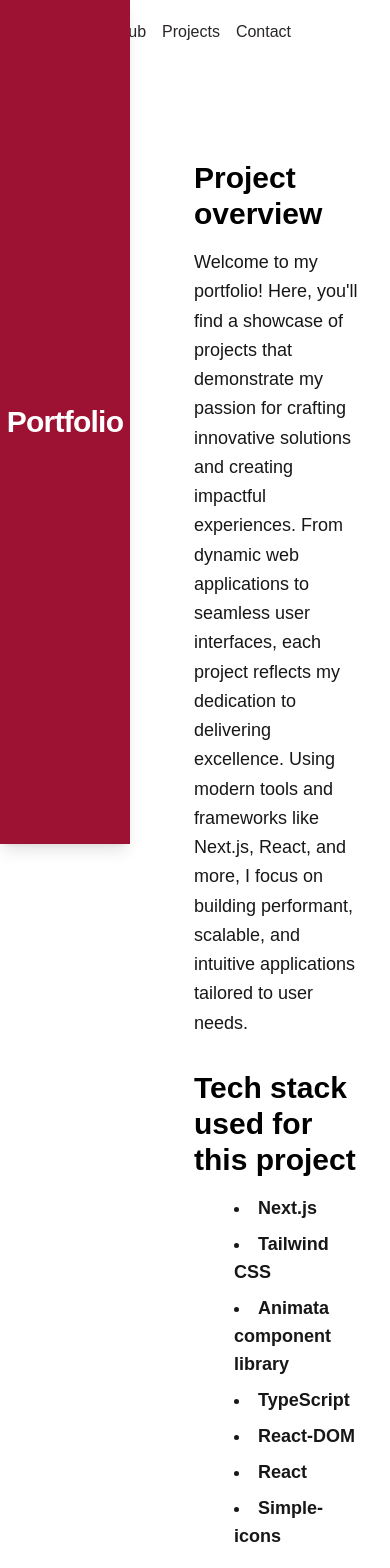
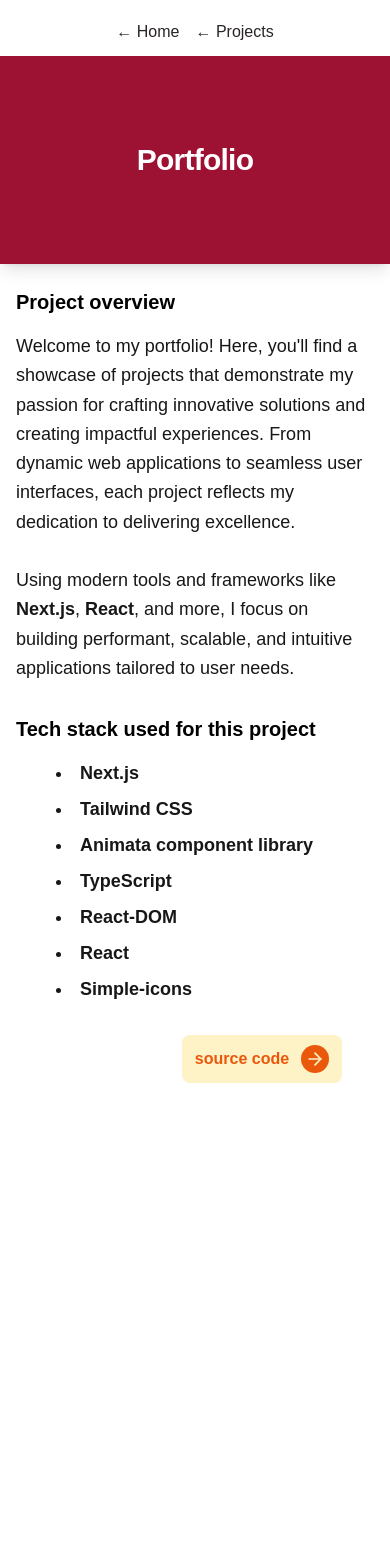
Before and after one commit to idahagerth/My-Website, a Next.js app: page /projects/homepage in a window 390 px wide. Shown: the top 1568 px of the page. After the commit the page ends 1107 px from the top, so only its background shows below. Built offline with nearby package versions, Linux system fonts and the light colour scheme.

Commit message:
finished up last details

```diff
--- a/src/app/projects/homepage/page.tsx
+++ b/src/app/projects/homepage/page.tsx
@@ -1,4 +1,6 @@
 "use client";
+
+import GetStartedButton from "@/components/animata/button/get-started-button";
 
 const Sidebar = ({
   backgroundColor = "bg-gray-100",
@@ -9,10 +11,25 @@ const Sidebar = ({
 }) => {
   return (
     <div
-      className={`${backgroundColor} w-1/3 min-h-screen fixed left-0 top-0 p-6 shadow-lg flex items-center justify-center`}
+      className={`${backgroundColor}
+      md:w-1/3
+      md:h-screen
+      md:p-6
+      md:justify-center
+      md:fixed
+      w-screen
+      h-52
+      relative
+      left-0
+      top-0
+      p-6
+      shadow-lg
+      flex
+      items-center
+      justify-start`}
     >
       <div className="max-w-7xl mx-auto">
-        <div className="text-center">
+        <div className="md:text-center text-left">
           <h1 className="text-3xl font-bold tracking-tight text-white sm:text-5xl">
             {title}
           </h1>
@@ -29,10 +46,13 @@ const AboutSection = ({
 }) => {
   return (
     <div className="mb-8">
-      <h2 className="text-3xl font-semibold text-black mb-4">
+      <h2 className="text-xl md:text-3xl font-semibold text-black mb-4">
         Project overview
       </h2>
-      <p className="text-black-100  text-lg leading-relaxed">{description}</p>
+      <p
+        className="text-black-100 text-lg leading-relaxed"
+        dangerouslySetInnerHTML={{ __html: description }}
+      />
     </div>
   );
 };
@@ -40,12 +60,14 @@ const AboutSection = ({
 const SkillsSection = ({ skills }: { skills: string[] }) => {
   return (
     <div className="mb-8">
-      <h2 className="text-3xl font-semibold text-black mb-4">
+      <h2 className="text-xl md:text-3xl font-semibold text-black mb-4">
         Tech stack used for this project
       </h2>
       <ul className="text-lg list-disc list-inside text-black-100 space-y-2 pl-10 font-bold">
         {skills.map((skill, index) => (
-          <li key={index}>{skill}</li>
+          <li key={index}>
+            <span className="font-bold">{skill}</span>
+          </li>
         ))}
       </ul>
     </div>
@@ -54,16 +76,16 @@ const SkillsSection = ({ skills }: { skills: string[] }) => {
 
 export default function Homepage() {
   return (
-    <div className="bg-white min-h-screen mt-14">
-      <div className="ml-[33.333333%] p-6">
+    <div className="bg-white">
+      <div className="w-full pt-14 md:p-0">
         <Sidebar backgroundColor="bg-[#9d1132]" title="Portfolio" />
-        <div className="mt-20 pl-10">
+        <div className="md:mt-16 px-4 md:px-10 md:ml-[33.333333%] p-6">
           <AboutSection
-            description="Welcome to my portfolio! Here, you'll find a showcase of projects that demonstrate my passion for crafting
+            description={`Welcome to my portfolio! Here, you'll find a showcase of projects that demonstrate my passion for crafting
             innovative solutions and creating impactful experiences.
             From dynamic web applications to seamless user interfaces, each project reflects my dedication to delivering excellence.
-            Using modern tools and frameworks like Next.js, React, and more,
-            I focus on building performant, scalable, and intuitive applications tailored to user needs."
+            <span class="md:hidden"><br/><br/></span>Using modern tools and frameworks like <strong>Next.js</strong>, <strong>React</strong>, and more,
+            I focus on building performant, scalable, and intuitive applications tailored to user needs.`}
           />
           <SkillsSection
             skills={[
@@ -76,6 +98,12 @@ export default function Homepage() {
               "Simple-icons",
             ]}
           />
+          <div className="md:absolute md:right-10 md:bottom-8 bottom-8 right-0 flex justify-end">
+            <GetStartedButton
+              text="source code"
+              link="https://github.com/idahagerth/My-Website"
+            />
+          </div>
         </div>
       </div>
     </div>
--- a/src/app/projects/page.tsx
+++ b/src/app/projects/page.tsx
@@ -1,53 +1,69 @@
 "use client";
 
 import Image from "next/image";
+import Link from "next/link";
 
 export default function Projects() {
-  const projects = [
+  const projects: {
+    id: number;
+    title: string;
+    image: string;
+    bgColor: string;
+    link: string;
+  }[] = [
     {
       id: 1,
       title: "Portfolio",
       image: "/portfolio.png",
       bgColor: "bg-[#9d1132]",
+      link: "/projects/homepage",
     },
     {
       id: 2,
-      title: "hej",
+      title: "Under development",
       image: "/empty.png",
       bgColor: "bg-[#f23f39]",
+      link: "/",
     },
     {
       id: 3,
-      title: "hej",
+      title: "Under development",
       image: "/empty.png",
       bgColor: "bg-[#d9d0ee]",
+      link: "/",
     },
     {
       id: 4,
-      title: "hej",
+      title: "Under development",
       image: "/empty.png",
       bgColor: "bg-[#bfd1e8]",
+      link: "/",
     },
     {
       id: 5,
-      title: "hej",
+      title: "Under development",
       image: "/empty.png",
       bgColor: "bg-[#fceba3]",
+      link: "/",
     },
     {
       id: 6,
-      title: "hej",
+      title: "Under development",
       image: "/empty.png",
       bgColor: "bg-[#4b6746]",
+      link: "/",
     },
   ];
 
   return (
     <div className="container mx-auto p-4 mt-14">
-      <div className="grid grid-cols-1 md:grid-cols-2 lg:grid-cols-3 gap-4">
+      <div
+        className="grid grid-cols-1 md:grid-cols-2 lg:grid-cols-3 gap-4"
+        key={1}
+      >
         {projects.map((project) => (
+          <Link href={project.link} key={project.id}>
             <div
-            key={project.id}
               className={`group relative aspect-[3/4]
               rounded-2xl overflow-hidden ${project.bgColor} p-4
               transition-all duration-300 opacity-100 hover:opacity-50 hover:scale-[1.03]`}
@@ -55,6 +71,11 @@ export default function Projects() {
               <div className="relative h-full w-full">
                 <div className="absolute inset-0 flex items-center justify-center">
                   <div className="relative rounded-[2.5rem] overflow-hidden w-[71%] sm:w-[71%] md:w-[71%]">
+                    {project.title === "Under development" ? (
+                      <p className="text-white text-center font-bold ">
+                        under development
+                      </p>
+                    ) : (
                       <Image
                         src={project.image}
                         alt={project.title}
@@ -62,18 +83,19 @@ export default function Projects() {
                         height={270}
                         className="w-full h-auto"
                       />
+                    )}
                   </div>
                 </div>
               </div>
               <div className="absolute bottom-4 right-4 opacity-0 group-hover:opacity-100 transition-opacity">
-              <a
-                href="#"
+                <p
                   className={`text-white text-4xl px-5 py-2 rounded-full transition-all hover:scale-110 active:scale-95`}
                 >
                   →
-              </a>
+                </p>
               </div>
             </div>
+          </Link>
         ))}
       </div>
     </div>
--- a/src/components/NavBar.tsx
+++ b/src/components/NavBar.tsx
@@ -42,6 +42,21 @@ export function Navbar() {
               >
                 ← Home
               </Link>
+            ) : pathname.startsWith("/projects/") ? (
+              <>
+                <Link
+                  href="/"
+                  className="text-stone-800 transition-all hover:scale-110 active:scale-95"
+                >
+                  ← Home
+                </Link>
+                <Link
+                  href="/projects"
+                  className="text-stone-800 transition-all hover:scale-110 active:scale-95"
+                >
+                  ← Projects
+                </Link>
+              </>
             ) : (
               <>
                 <Link
--- /dev/null
+++ b/src/components/animata/button/get-started-button.tsx
@@ -0,0 +1,58 @@
+import { ArrowRight } from "lucide-react";
+import Link from "next/link";
+
+import { cn } from "@/lib/utils";
+
+interface IGetStartedButtonProps {
+  text: string;
+  link: string;
+  className?: string;
+}
+
+export default function GetStartedButton({
+  text = "Get started",
+  link,
+  className,
+}: IGetStartedButtonProps) {
+  return (
+    <div className="min-h-12 w-48">
+      <Link href={link} target="_blank">
+        <button
+          className={cn(
+            "group flex h-12 w-40 items-center justify-center gap-3 rounded-lg bg-amber-100 p-2 font-bold transition-colors duration-100 ease-in-out hover:bg-orange-600",
+            className
+          )}
+        >
+          <span
+            className={cn(
+              "text-orange-600 transition-colors duration-100 ease-in-out group-hover:text-amber-100"
+            )}
+          >
+            {text}
+          </span>
+          <div
+            className={cn(
+              "relative flex h-7 w-7 items-center justify-center overflow-hidden rounded-full transition-transform duration-100",
+              "bg-orange-600 group-hover:bg-amber-100"
+            )}
+          >
+            <div className="absolute left-0 flex h-7 w-14 -translate-x-1/2 items-center justify-center transition-all duration-200 ease-in-out group-hover:translate-x-0">
+              <ArrowRight
+                size={16}
+                className={cn(
+                  "size-7 transform p-1 text-orange-600 opacity-0 group-hover:opacity-100"
+                )}
+              />
+              <ArrowRight
+                size={16}
+                className={cn(
+                  "size-7 transform p-1 text-amber-100 opacity-100 transition-transform duration-300 ease-in-out group-hover:opacity-0"
+                )}
+              />
+            </div>
+          </div>
+        </button>
+      </Link>
+    </div>
+  );
+}
--- a/src/components/animata/text/cycle-text.tsx
+++ b/src/components/animata/text/cycle-text.tsx
@@ -1,10 +1,10 @@
-"use client"
+"use client";
 
 import { useEffect, useState } from "react";
 import { AnimatePresence, motion } from "framer-motion";
 
 export default function CycleText() {
-  const words = ["Hej","Hey"];
+  const words = ["Hej", "Hey"];
   const [index, setIndex] = useState(0);
 
   const total = words.length;
--- a/tailwind.config.ts
+++ b/tailwind.config.ts
@@ -1,5 +1,4 @@
 import type { Config } from "tailwindcss";
-
 
 export default {
   content: [
```
Lines whose indentation alone changed are shown as unchanged.
